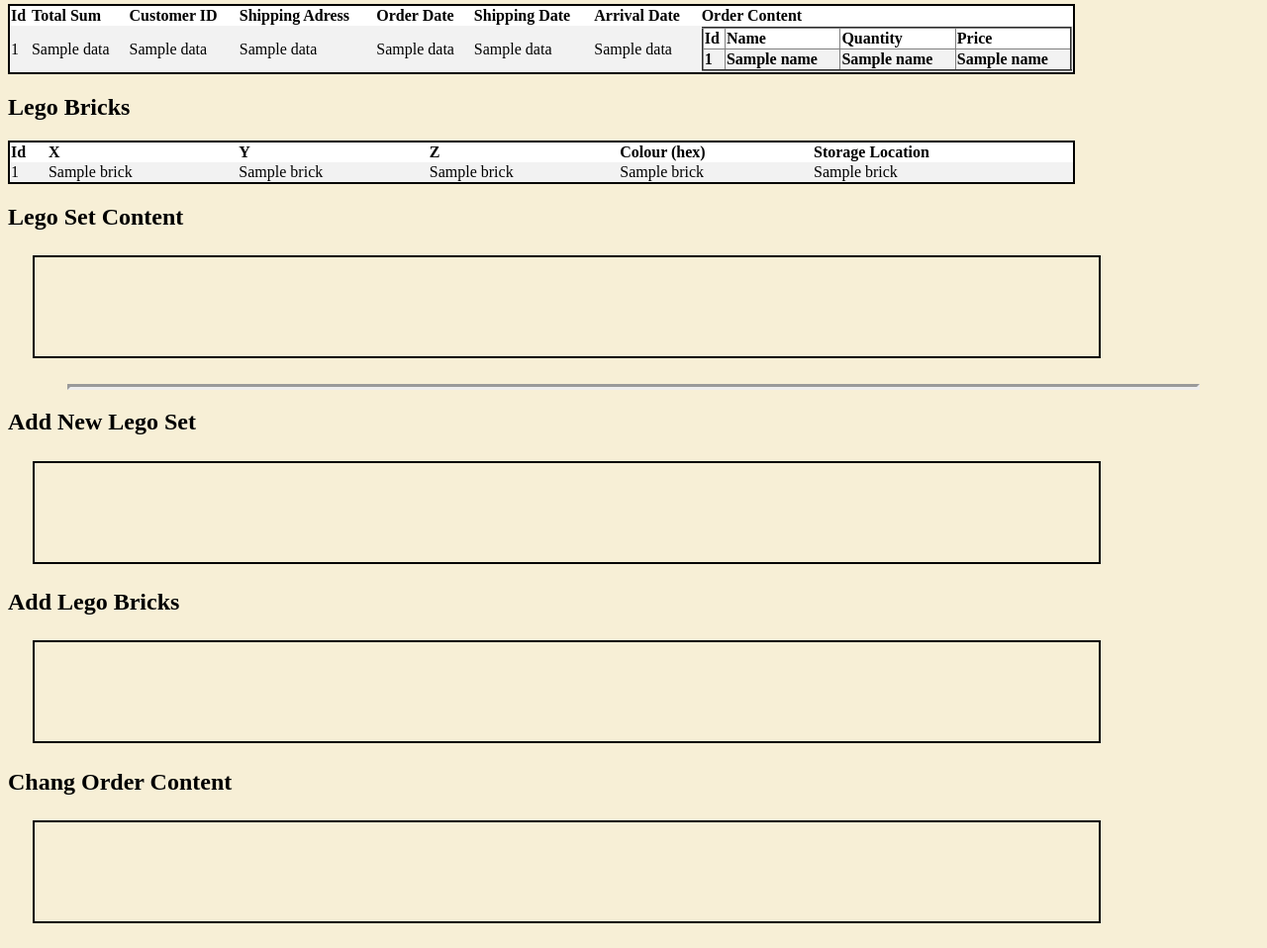
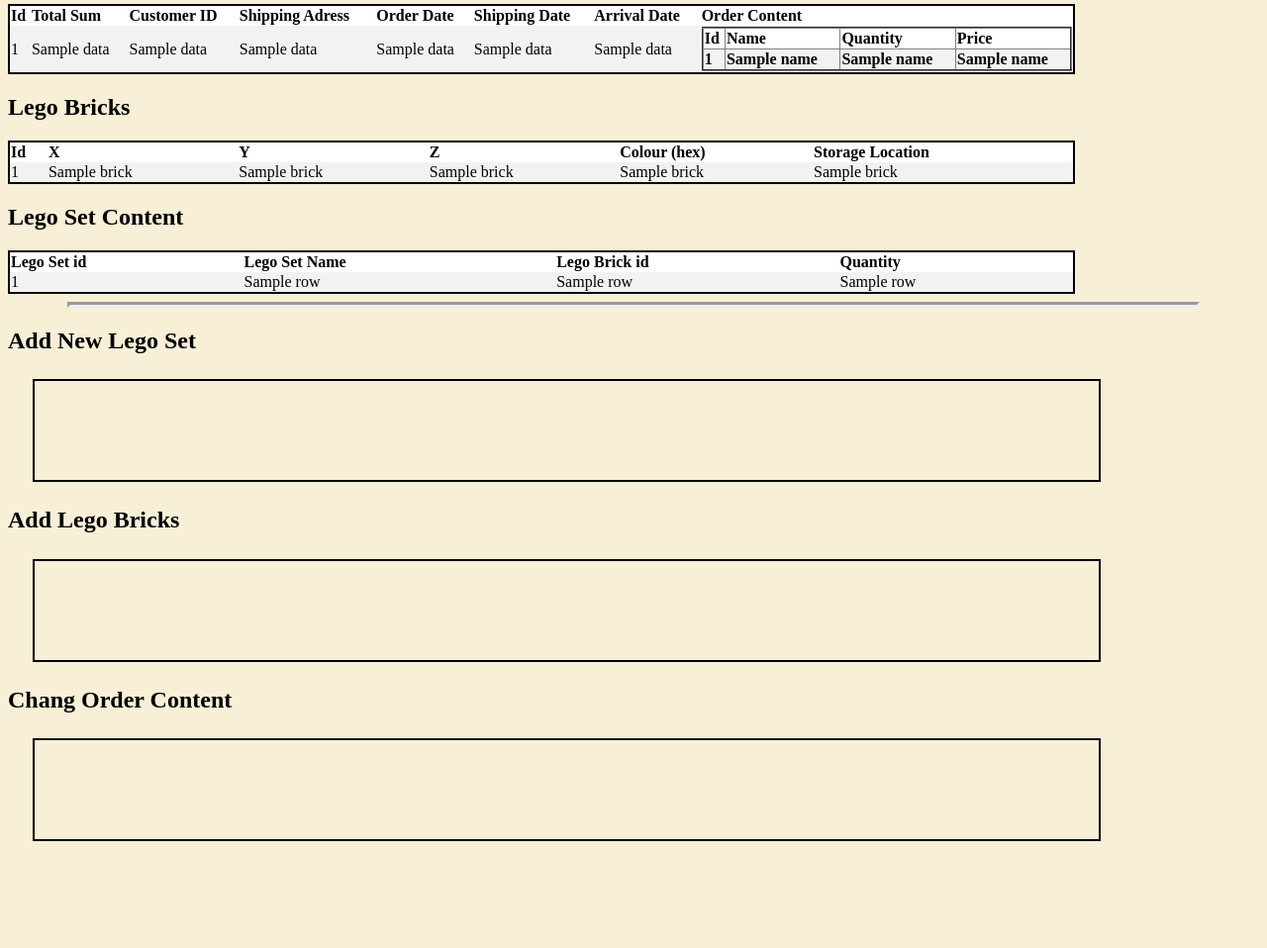
Before and after one commit to s02blom/LegoWebStore, a Flask app: template LegoWebStore/app/templates/admin.html in a window 1280 px wide. Shown: the part 742-1700 px from the top of the page at 99% size. After the commit the page ends 1592 px from the top, so only its background shows below. Run offline with Flask 3, Linux system fonts and the light colour scheme; the template is opened without the code that fills it: most values are stand-ins (such as "Sample title", 1, 10 or a date in 2020); lists and menus that the app fills with data are empty.

Commit message:
Add Table for Lego Set content

```diff
--- a/LegoWebStore/app/templates/admin.html
+++ b/LegoWebStore/app/templates/admin.html
@@ -105,7 +105,24 @@
     </div>
 
     <h2>Lego Set Content</h2>
-    <div class="box"></div>
+    <div class="sql", style="overflow-y: auto;">
+        <table>
+            <tr>
+                <th>Lego Set id</th>
+                <th>Lego Set Name</th>
+                <th>Lego Brick id</th>
+                <th>Quantity</th>
+            </tr>
+            {% for row in lego_set_content%}
+                <tr>
+                    <td>{{row[0]}}</td>
+                    <td>{{row[1]}}</td>
+                    <td>{{row[2]}}</td>
+                    <td>{{row[3]}}</td>
+                </tr>
+            {%endfor%}
+        </table>
+    </div>
 
     <hr>
 
```
Also changed, not shown: LegoWebStore/app/admin.py (+8 -1 lines).
